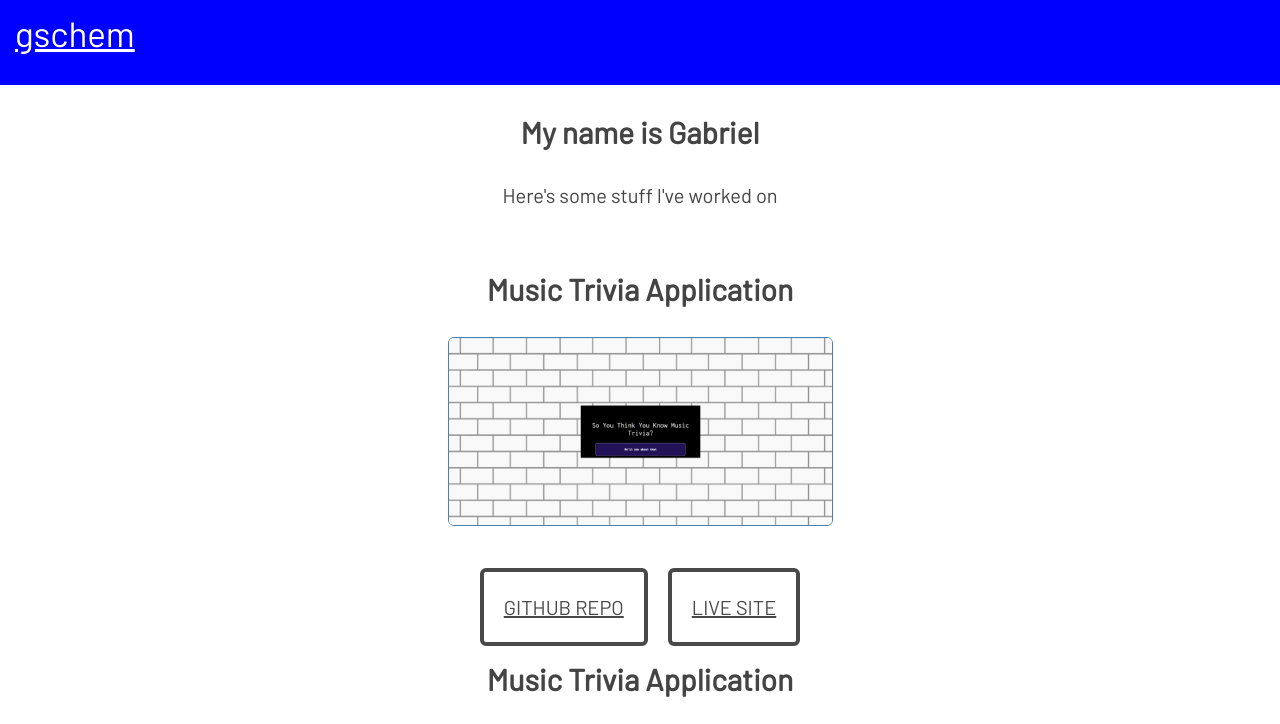
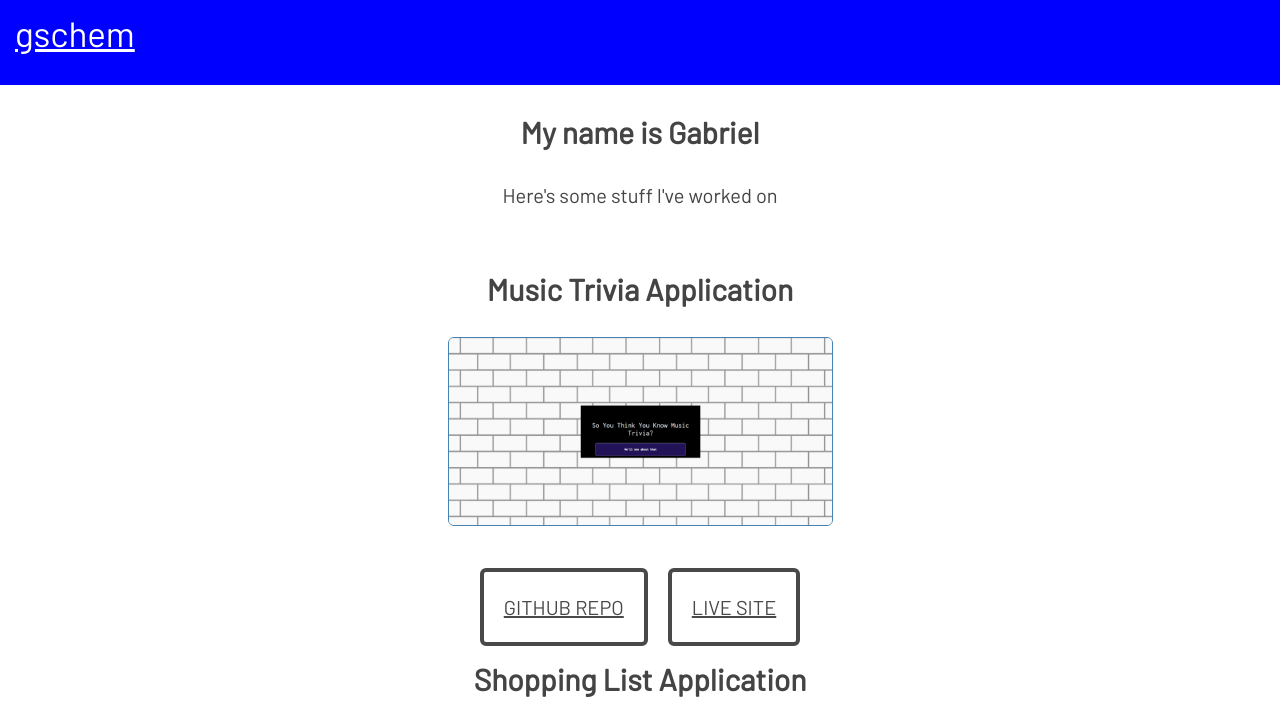
Before and after one commit to gschem/portfolio, a plain HTML site: page index.html in a window 1280 px wide. Shown: the top 724 px of the page. Drawn offline with nearby package versions, Linux system fonts and the light colour scheme.

Commit message:
Update index.html

```diff
--- a/index.html
+++ b/index.html
@@ -29,7 +29,7 @@
 	</section>
 
 	<section>
-		<h2 id="jsprojectdes">Music Trivia Application</h2>
+		<h2 id="jsprojectdes">Shopping List Application</h2>
 			<img class="portPic port2" src="images/shopapp.png" alt="picture of shopapp">
 			<div class='center'>
 				<div class="button_cont" align="center"><a class="example_c" href="https://repl.it/@GabrielSchembri/jquery-shopping-list-walkthrough-v2-13" target="_blank" rel="nofollow noopener">Test it Out!</a></div>
```
